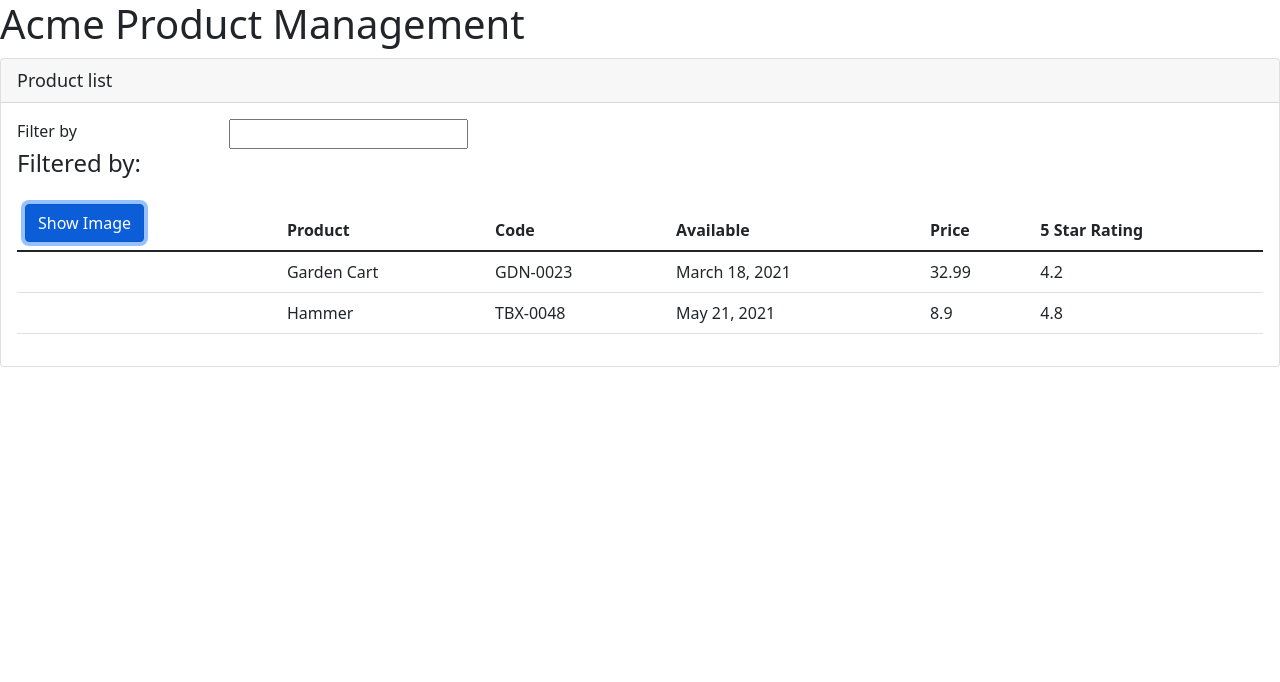
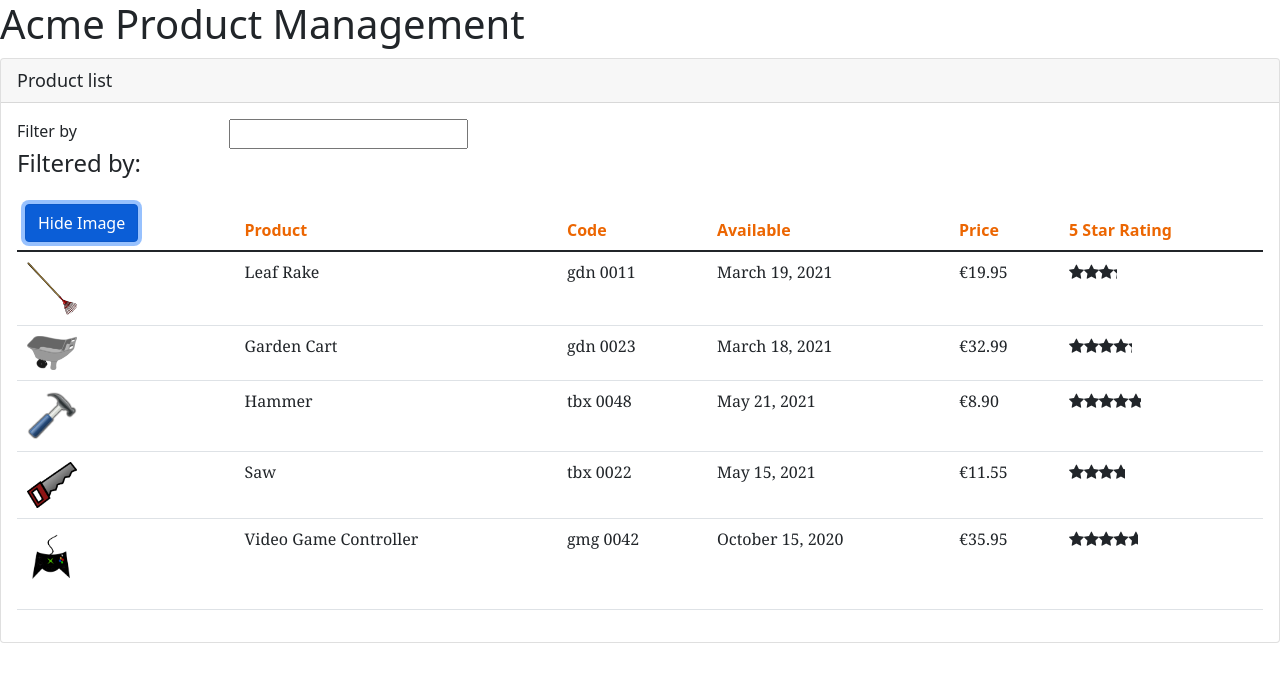
Before and after one commit to DanielLieskovsky/angular_app, an Angular app in the folder APM/: page / in a window 1280 px wide. Both pictures are taken after a click on the button "Show Image". Shown: the top 682 px of the page. Built offline with nearby package versions, Linux system fonts and the light colour scheme.

Commit message:
pred routingom

```diff
--- /dev/null
+++ b/APM/src/app/products/product-detail.component.html
@@ -0,0 +1,5 @@
+<div class="card">
+ <div class="card-header">
+    {{pageTitle}}
+ </div>
+</div>
--- /dev/null
+++ b/APM/src/app/products/product-detail.component.ts
@@ -0,0 +1,16 @@
+import { Component, OnInit } from '@angular/core';
+
+@Component({
+  selector: 'pm-product-detail',
+  templateUrl: './product-detail.component.html',
+  styleUrls: ['./product-detail.component.css']
+})
+export class ProductDetailComponent implements OnInit {
+  pageTitle: string ="Product Detail";
+
+  constructor() { }
+
+  ngOnInit(): void {
+  }
+
+}
--- /dev/null
+++ b/APM/src/app/products/product-list.component.css
@@ -0,0 +1,7 @@
+thead {
+  color: #ec6602;
+}
+
+.tabNaZmenu {
+  font-family: Cambria, Cochin, Georgia, Times, "Times New Roman", serif;
+}
--- a/APM/src/app/products/product-list.component.html
+++ b/APM/src/app/products/product-list.component.html
@@ -6,7 +6,7 @@
     <div class="row">
       <div class="col-md-2">Filter by</div>
       <div class="col-md-4">
-        <input type="text" />
+        <input type="text" [(ngModel)]="listFilter" />
       </div>
     </div>
     <div class="row">
@@ -19,7 +19,9 @@
         <thead>
           <tr>
             <th>
-              <button class="btn btn-primary">Show Image</button>
+              <button class="btn btn-primary" (click)="toggleImage()">
+                {{ showImage ? "Hide" : "Show" }} Image
+              </button>
             </th>
             <!--header riadku tabulky-->
             <th>Product</th>
@@ -33,14 +35,28 @@
         <!-- thead je hlavicka tabulky-->
 
         <tbody>
-            <tr *ngFor="let product of products">
-                <td></td> <!--obrazok-->
-                <td>{{product.productName}}</td>
-                <td>{{product.productCode}}</td>
-                <td>{{product.releaseDate}}</td>
-                <td>{{product.price}}</td>
-                <td>{{product.starRating}}</td>
-            </tr>
+          <tr class="tabNaZmenu" *ngFor="let product of filteredProducts">
+            <td>
+              <img
+                *ngIf="showImage"
+                [src]="product.imageUrl"
+                [title]="product.productName"
+                [style.width.px]="imageWidth"
+                [style.margin.px]="imageMargin"
+              />
+            </td>
+            <!--obrazok-->
+            <td>{{ product.productName }}</td>
+            <td>{{ product.productCode | lowercase | convertToSpaces:'-' }}</td>
+            <td>{{ product.releaseDate }}</td>
+            <td>
+              {{ product.price | currency: "EUR":"symbol":"1.2-2" | lowercase }}
+            </td>
+            <td>
+              <pm-star [rating]="product.starRating"
+              (ratingClicked)="onRatingClicked($event)"></pm-star>
+            </td>
+          </tr>
         </tbody>
       </table>
     </div>
--- a/APM/src/app/products/product-list.component.ts
+++ b/APM/src/app/products/product-list.component.ts
@@ -1,31 +1,70 @@
-import { Component } from "@angular/core";
+import { Component, OnDestroy, OnInit } from '@angular/core';
+import { Subscription, throwError } from 'rxjs';
+import { IProduct } from './product';
+import { ProductService } from './product.service';
 
 @Component({
   selector: 'pm-products',
   templateUrl: './product-list.component.html',
+  /*  styles: [
+    'thead {color: #ec6602;}',
+    '.tabNaZmenu {font-family: Cambria, Cochin, Georgia, Times, "Times New Roman", serif}'
+  ] */
+  styleUrls: ['./product-list.component.css'],
 })
-export class ProductListComponent {
+export class ProductListComponent implements OnInit, OnDestroy {
   pageTitle: string = 'Product list';
-  products: any[] = [
-    {
-      productId: 2,
-      productName: 'Garden Cart',
-      productCode: 'GDN-0023',
-      releaseDate: 'March 18, 2021',
-      description: '15 gallon capacity rolling garden cart',
-      price: 32.99,
-      starRating: 4.2,
-      imageUrl: 'assets/images/garden_cart.img',
-    },
-    {
-      productId: 5,
-      productName: 'Hammer',
-      productCode: 'TBX-0048',
-      releaseDate: 'May 21, 2021',
-      description: 'Curved claw steel hammer',
-      price: 8.9,
-      starRating: 4.8,
-      imageUrl: 'assets/images/hammer.img',
-    },
-  ];
+  imageWidth: number = 50;
+  imageMargin: number = 2;
+  showImage: boolean = false;
+  filteredProducts: IProduct[] = [];
+  errorMessage: string = '';
+  sub!: Subscription;
+
+  private _listFilter: string = '';
+
+  constructor(private productService: ProductService) {};
+
+  get listFilter(): string {
+    return this._listFilter;
+  }
+
+  set listFilter(value: string) {
+    this._listFilter = value;
+    console.log('In setter: ', value);
+    this.filteredProducts = this.performFilter(value);
+  }
+
+  products: IProduct[] = [];
+
+  toggleImage(): void {
+    this.showImage = !this.showImage;
+  }
+
+  ngOnInit(): void {
+    this.sub = this.productService.getProducts().subscribe({
+      next: products => {
+        this.products = products;
+        this.filteredProducts = this.products;
+      },
+      error: err => this.errorMessage = err
+    });
+
+  }
+
+  ngOnDestroy(): void {
+      this.sub.unsubscribe();
+  }
+
+  performFilter(filterBy: string): IProduct[] {
+    filterBy = filterBy.toLocaleLowerCase();
+    return this.products.filter((product: IProduct) =>
+      product.productName.toLocaleLowerCase().includes(filterBy)
+    );
+  }
+
+  onRatingClicked(message: string) : void
+  {
+      this.pageTitle = 'Product List: ' + message;
+  }
 }
--- /dev/null
+++ b/APM/src/app/products/product.service.ts
@@ -0,0 +1,36 @@
+import { HttpClient, HttpErrorResponse } from '@angular/common/http';
+import { Injectable } from '@angular/core';
+import { Observable, catchError, tap, throwError } from 'rxjs';
+import { IProduct } from './product';
+
+@Injectable({
+  providedIn: "root"
+})
+export class ProductService {
+  private productUrl = 'api/products/products.json';
+
+  constructor(private http: HttpClient) {}
+
+
+  getProducts(): Observable<IProduct[]> {
+    return this.http.get<IProduct[]>(this.productUrl).pipe(
+      tap(data => console.log('All', JSON.stringify(data))),
+      catchError(this.handleError)
+    );
+  }
+
+  private handleError(err: HttpErrorResponse)
+  {
+    let errorMessage = '';
+
+    if (err.error instanceof ErrorEvent)
+    {
+      errorMessage = `An error occured: ${err.error.message}`;
+    } else {
+      errorMessage = `Server retured code ${err.status}, error message is: ${err.message}`;
+    }
+
+    console.log(errorMessage);
+    return throwError(() => errorMessage);
+  }
+}
--- /dev/null
+++ b/APM/src/app/products/product.ts
@@ -0,0 +1,10 @@
+export interface IProduct{
+  productId: number;
+  productName: string;
+  productCode: string;
+  releaseDate: string;
+  description: string;
+  price: number;
+  starRating: number;
+  imageUrl: string;
+}
--- /dev/null
+++ b/APM/src/app/shared/convert-to-spaces-pipe.ts
@@ -0,0 +1,12 @@
+import { Pipe, PipeTransform } from "@angular/core";
+
+@Pipe({
+  name: 'convertToSpaces'
+})
+export class ConvertToSpacesPipe implements PipeTransform {
+
+  transform(value: string, character: string) : string{
+    return value.replace(character, ' ');
+  }
+
+}
--- a/APM/src/app/shared/star.component.html
+++ b/APM/src/app/shared/star.component.html
@@ -1,6 +1,7 @@
 <div class="crop"
      [style.width.px]="cropWidth"
-     [title]="rating">
+     [title]="rating"
+     (click)="onClick()">
   <div style="width: 75px">
     <span class="fa fa-star"></span>
     <span class="fa fa-star"></span>
--- /dev/null
+++ b/APM/src/app/shared/star.component.ts
@@ -0,0 +1,20 @@
+import { Component, EventEmitter, Input, OnChanges, Output} from "@angular/core";
+
+@Component({
+  selector: 'pm-star',
+  templateUrl: './star.component.html',
+  styleUrls: ['./star.component.css'],
+})
+export class StarComponent implements OnChanges {
+  @Input() rating: number = 0;
+  cropWidth: number = 75;
+  @Output() ratingClicked: EventEmitter<string> = new EventEmitter<string>();
+
+  ngOnChanges(): void {
+    this.cropWidth = this.rating * 75/5;
+  }
+
+  onClick() : void{
+    this.ratingClicked.emit(`The rating ${this.rating} was clicked.`);
+  }
+}
```
Also changed, not shown: APM/src/app/app.module.ts (+16 -5 lines), APM/src/app/products/product-detail.component.css (added), 1 other file (tests, documents, lock files or other folders).
